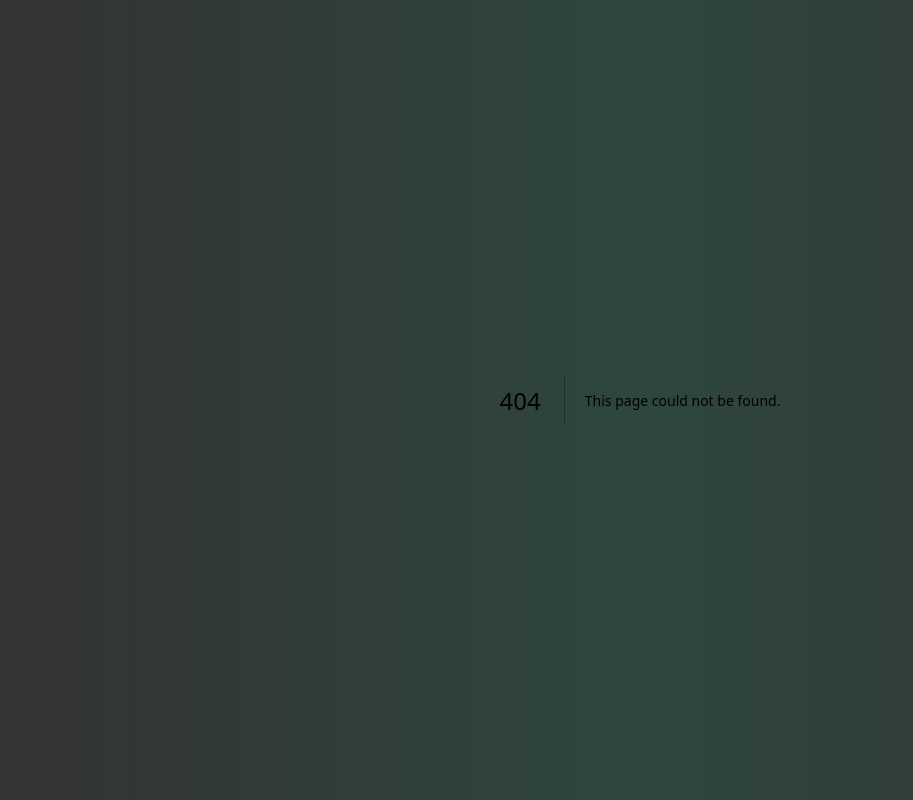
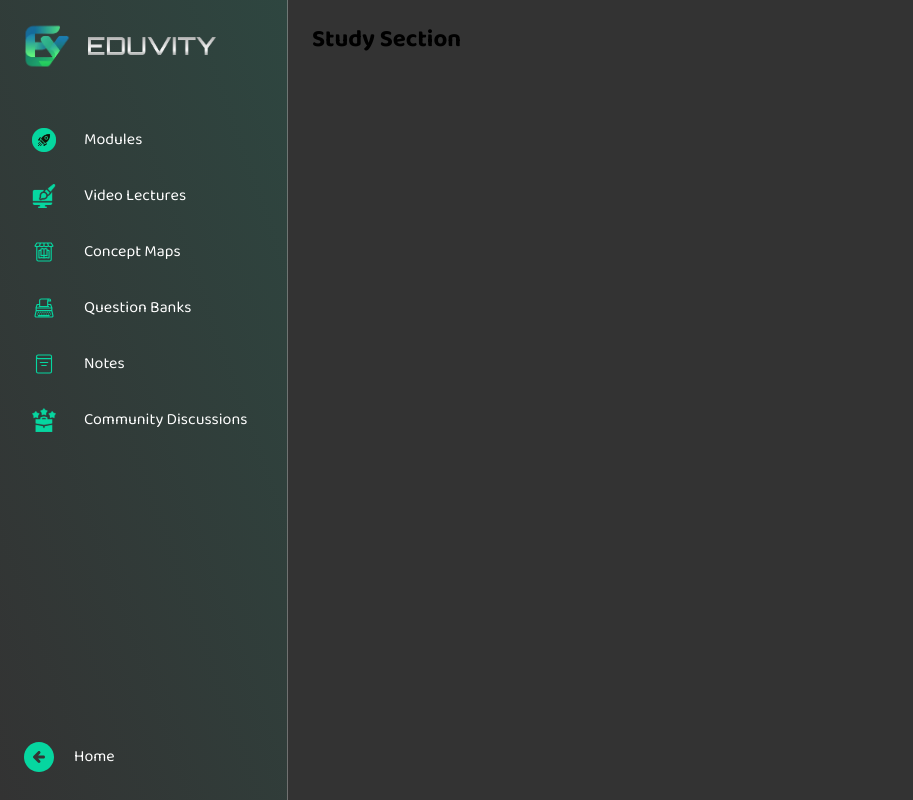
Before and after one commit to Letscodez/EduViti, a Next.js app: page /study in a window 1280 px wide. Before the commit this address had no page. Shown: the whole page, without its empty margins (0-913 px from the left). Built offline with nearby package versions, Linux system fonts and the light colour scheme.

Commit message:
initial sideBar1

```diff
--- a/app/components/btn.tsx
+++ b/app/components/btn.tsx
@@ -1,16 +1,19 @@
 import React from "react";
 
-
 interface BtnProps {
-  className ?: string;
-  displayText ?: string;
+  className?: string;
+  displayText?: string;
 }
 
 const Btn = ({ className, displayText }: BtnProps) => {
   return (
-    <button className={`${className} bg-primary text-xs sm:text-sm text-bg font-bold py-3 px-6 rounded-md hover:bg-[#06d69eea] transition-colors duration-100 ease-in-out max-h-12`}>
-      {displayText ? displayText : "Start Learning"}
-    </button>
+    <a href={` ${displayText ? null : "/study"}`}>
+      <button
+        className={`${className} bg-primary text-xs sm:text-sm text-bg font-bold py-3 px-6 rounded-md hover:bg-[#06d69eea] transition-colors duration-100 ease-in-out max-h-12`}
+      >
+        {displayText ? displayText : "Start Learning"}
+      </button>
+    </a>
   );
 };
 
--- /dev/null
+++ b/app/components/sideBar1.tsx
@@ -0,0 +1,74 @@
+import { links } from "@/data/main";
+import { nav_logo, title, vector_svg } from "@/images/main";
+import Image from "next/image";
+import React from "react";
+
+const Sidebar1: React.FC = () => {
+  return (
+    <div className="bg-gradient-to-bl flex flex-col to-[#333333] from-[#2e4640] cursor-pointer text-white h-screen p-4 w-72 border-r-[1px] border-white/30">
+      <div className="flex-grow">
+        {" "}
+        {/* Use flex-grow to allow this div to take available space */}
+        <a href="/">
+          <div className="flex items-center mb-4 space-x-3">
+            <Image src={nav_logo} alt="Logo" height={60} width={60} priority />
+            <Image
+              src={title}
+              alt="Hero Title"
+              height={90}
+              width={670}
+              className="md:w-32"
+              priority
+            />
+          </div>
+        </a>
+        <ul className="space-y-2 px-2 mt-10">
+          {links.map((link) => (
+            <li key={link.name}>
+              <a
+                href={link.path}
+                className="flex items-center px-2 py-3 hover:bg-white/10 rounded-lg space-x-5 transition"
+              >
+                <Image
+                  src={link.icon}
+                  alt={`${link.name} icon`}
+                  height={24}
+                  width={24}
+                  className="mr-2"
+                />
+                <span>{link.name}</span>
+              </a>
+            </li>
+          ))}
+        </ul>
+      </div>
+
+      <div className="mt-auto">
+        {" "}
+        {/* Use mt-auto to push this div to the bottom */}
+        <a
+          href="/"
+          className="flex items-center px-2 py-3 hover:bg-white/10 rounded-lg space-x-5 transition"
+        >
+          <svg
+            width="30"
+            height="30"
+            viewBox="0 0 30 30"
+            fill="none"
+            xmlns="http://www.w3.org/2000/svg"
+            className="text-primary rotate-180"
+          >
+            <path
+              d="M15 0C6.75 0 0 6.75 0 15C0 23.25 6.75 30 15 30C23.25 30 30 23.25 30 15C30 6.75 23.25 0 15 0ZM20.55 16.05L16.05 20.55C15.45 21.15 14.55 21.15 13.95 20.55C13.35 19.95 13.35 19.05 13.95 18.45L15.9 16.5H10.5C9.6 16.5 9 15.9 9 15C9 14.1 9.6 13.5 10.5 13.5H15.9L13.95 11.55C13.35 10.95 13.35 10.05 13.95 9.45C14.55 8.85 15.45 8.85 16.05 9.45L20.55 13.95C21.15 14.55 21.15 15.45 20.55 16.05Z"
+              fill="currentColor"
+            />
+          </svg>
+
+          <span className="text-white">Home</span>
+        </a>
+      </div>
+    </div>
+  );
+};
+
+export default Sidebar1;
--- /dev/null
+++ b/app/study/page.tsx
@@ -0,0 +1,17 @@
+import React from 'react';
+import Sidebar1 from '../components/sideBar1';
+
+
+const StudySection: React.FC = () => {
+    return (
+        <section className="flex bg-bg">
+            <Sidebar1 />
+            <div className="flex-1 p-6">
+                <h1 className="text-2xl font-bold">Study Section</h1>
+                {/* Add the main content of the study section here */}
+            </div>
+        </section>
+    );
+};
+
+export default StudySection;
--- a/data/main.ts
+++ b/data/main.ts
@@ -263,12 +263,12 @@ const raw_educators: EducatorType[] = [
 ];
 
 type FAQType = {
-  id:number,
+  id: number;
   question: string;
   answer: string;
-}
+};
 
-const FAQs : FAQType[] = [
+const FAQs: FAQType[] = [
   {
     id: 1,
     question: "How can I contribute to Eduvity?",
@@ -276,13 +276,13 @@ const FAQs : FAQType[] = [
       "We welcome contributions in the form of study materials, video lectures, or offering guidance to students. You can be part of our vision for a better academic future!",
   },
   {
-    id : 2,
+    id: 2,
     question: "What are the perks of being part of the team?",
     answer:
       "Yes, all the study materials on our platform are available for free. You can access them at any time and use them to enhance your learning experience.",
   },
   {
-    id:3,
+    id: 3,
     question: "Is teaching experience required to join?",
     answer:
       "Yes, you can download the study materials, including notes, question banks, and other resources, for offline use. This way, you can study even when you're not connected to the internet.",
@@ -295,6 +295,21 @@ const FAQs : FAQType[] = [
   },
 ];
 
+type LinkType = {
+  name: string;
+  path: string;
+  icon: StaticImageData | any;
+};
+
+const links: LinkType[] = [
+  { name: "Modules", path: "/study/modules",icon: rocket },
+  { name: "Video Lectures", path: "/study/videos",icon: lectures_svg },
+  { name: "Concept Maps", path: "/study/concept-maps",icon: maps_svg },
+  { name: "Question Banks", path: "/study/question-banks",icon: qbank_svg },
+  { name: "Notes", path: "/study/notes",icon: book_svg },
+  { name: "Community Discussions", path: "/study/discussions",icon: support_svg },
+];
+
 const slidesData = [...raw_slidesData];
 const educators = raw_educators.slice().sort(() => Math.random() - 0.5);
 export {
@@ -305,4 +320,5 @@ export {
   benefitsData,
   educators,
   FAQs,
+  links,
 };
--- a/package.json
+++ b/package.json
@@ -12,7 +12,9 @@
     "@radix-ui/react-accordion": "^1.2.1",
     "@radix-ui/react-dialog": "^1.1.2",
     "@radix-ui/react-icons": "^1.3.0",
+    "@radix-ui/react-separator": "^1.1.0",
     "@radix-ui/react-slot": "^1.1.0",
+    "@radix-ui/react-tooltip": "^1.1.3",
     "class-variance-authority": "^0.7.0",
     "clsx": "^2.1.1",
     "embla-carousel-react": "^8.3.0",
@@ -21,8 +23,6 @@
     "react": "^18",
     "react-alice-carousel": "^2.9.1",
     "react-dom": "^18",
-    "react-slick": "^0.30.2",
-    "slick-carousel": "^1.8.1",
     "swiper": "^11.1.14",
     "tailwind-merge": "^2.5.4",
     "tailwindcss-animate": "^1.0.7"
```
